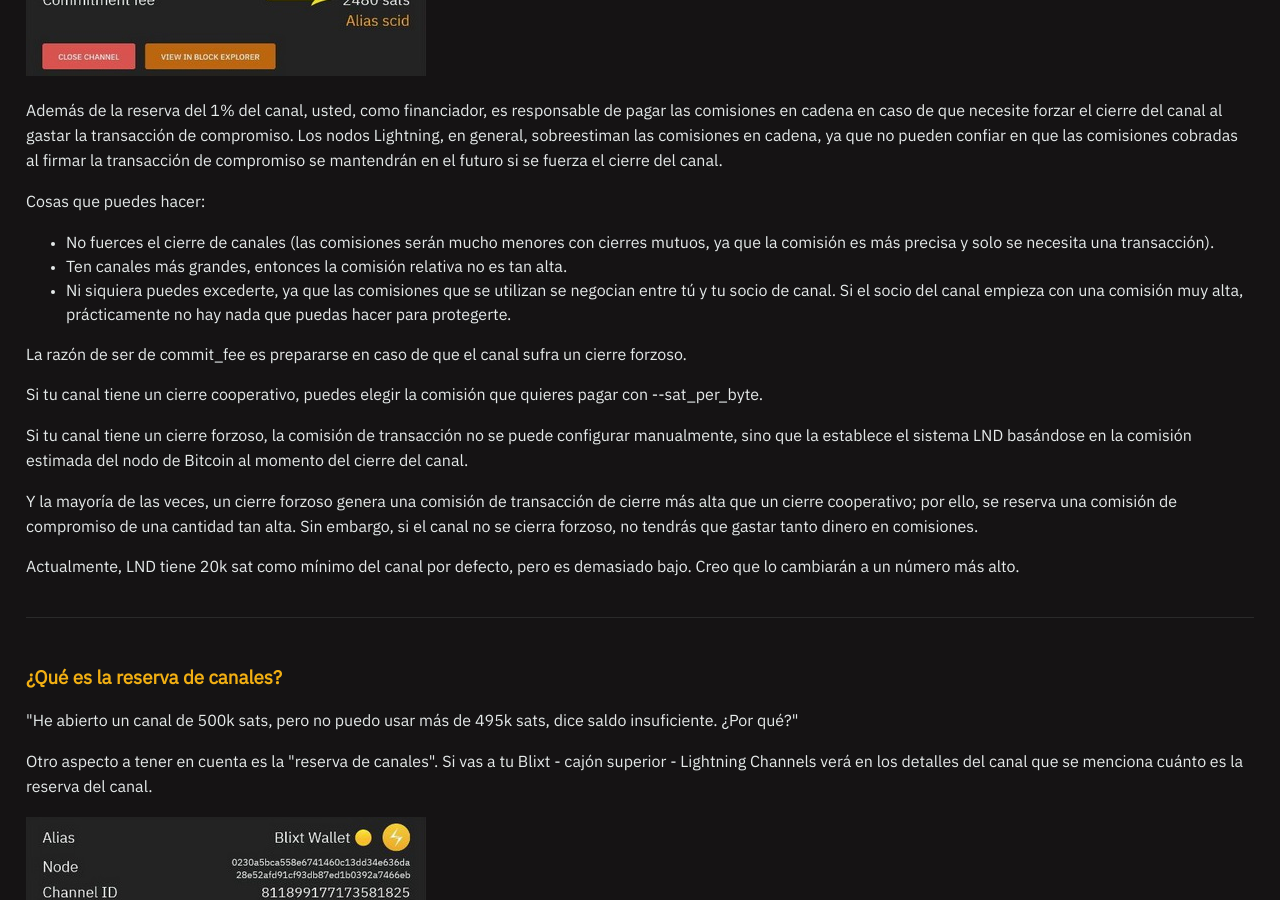
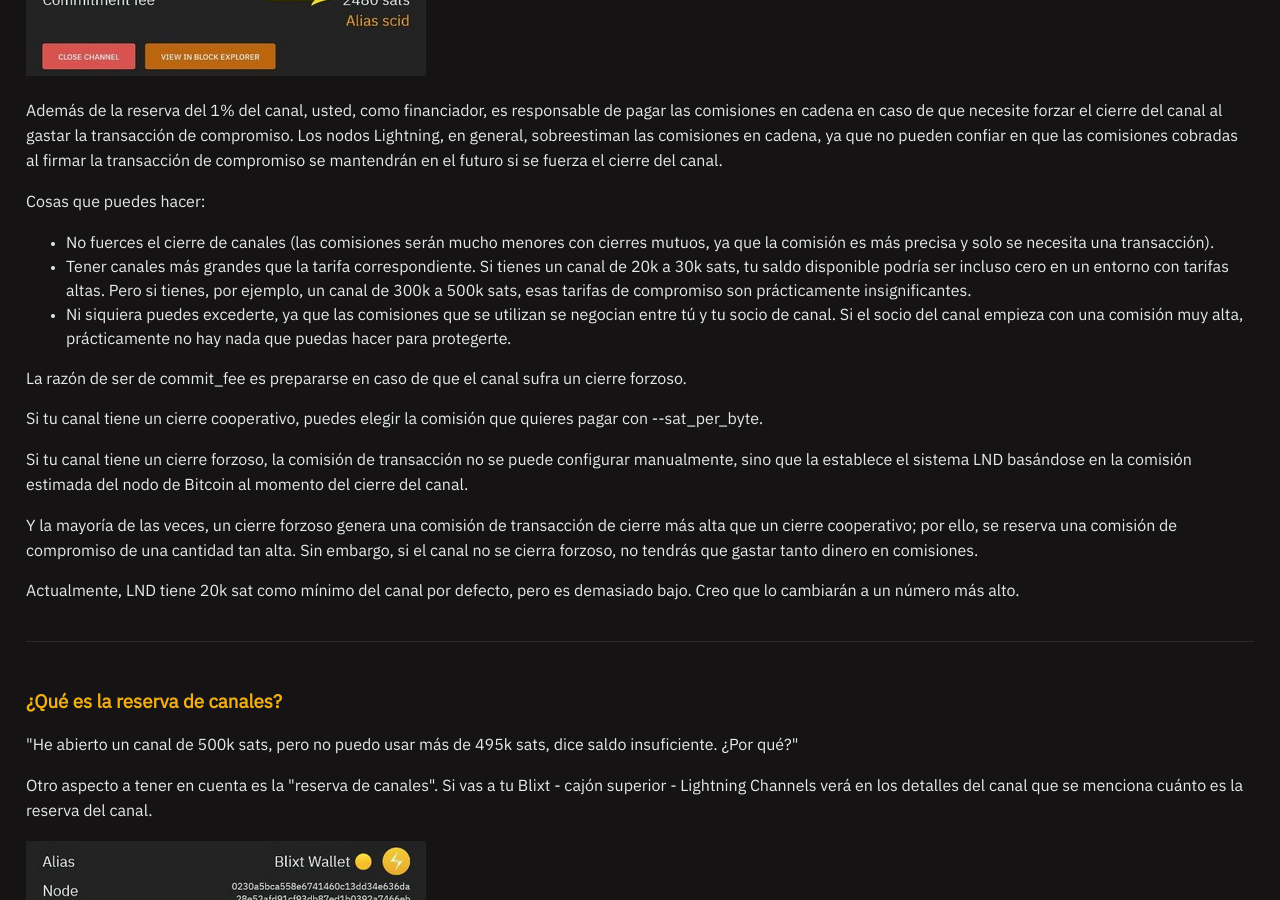
Before and after one commit to BlixtWallet/blixtwallet.github.io, a Jekyll site: the page built from faq_es.html, in a window 1280 px wide and 900 px high, scrolled down 6587 px. Built offline with Jekyll 4.4.1, drawn with Linux system fonts in a browser that asks for light colours.

Commit message:
few more changes

```diff
--- a/faq.html
+++ b/faq.html
@@ -288,7 +288,8 @@
     <p>Things you can do:</p>
     <ul>
       <li>Don't force close channels (fees will be much smaller with mutual closes, since the fee is more accurate and only one tx is needed)</li>
-      <li>Have bigger channels then the relative fee is not so high</li>
+      <li>Have bigger channels then the relative fee. When you have a channel size of 20-30k sats your "spendable" balance could be even 0 in a high fee enviornment.
+        But when you have let's say a 300-500k sats channel, those commit fees are almost negligible.</li>
       <li>You cannot even do too much as the fees being used are negotiated between you and your channel partner.
         If the channel partner starts out with a really high fee there is hardly anything you can do to defend against this.</li>
     </ul>
--- a/faq_es.html
+++ b/faq_es.html
@@ -236,7 +236,8 @@
     <p>Cosas que puedes hacer:</p>
     <ul>
     <li>No fuerces el cierre de canales (las comisiones serán mucho menores con cierres mutuos, ya que la comisión es más precisa y solo se necesita una transacción).</li>
-    <li>Ten canales más grandes, entonces la comisión relativa no es tan alta.</li>
+    <li>Tener canales más grandes que la tarifa correspondiente. Si tienes un canal de 20k a 30k sats, tu saldo disponible podría ser incluso cero en un entorno con tarifas altas.
+        Pero si tienes, por ejemplo, un canal de 300k a 500k sats, esas tarifas de compromiso son prácticamente insignificantes.</li>
     <li>Ni siquiera puedes excederte, ya que las comisiones que se utilizan se negocian entre tú y tu socio de canal. Si el socio del canal empieza con una comisión muy alta, prácticamente no hay nada que puedas hacer para protegerte.</li>
     </ul>
     <p>La razón de ser de commit_fee es prepararse en caso de que el canal sufra un cierre forzoso.</p>
```
Also changed, not shown: other parts of faq.html (+1 -1 lines).
